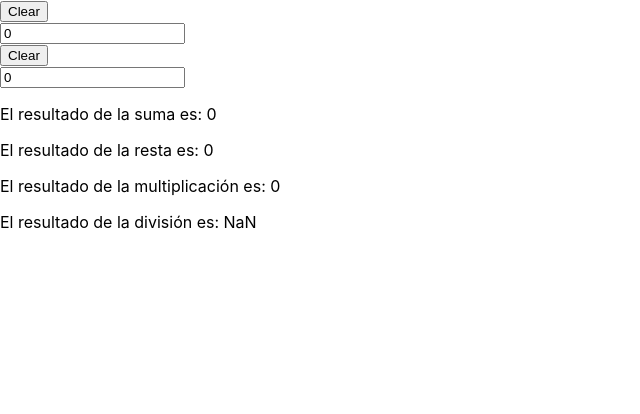
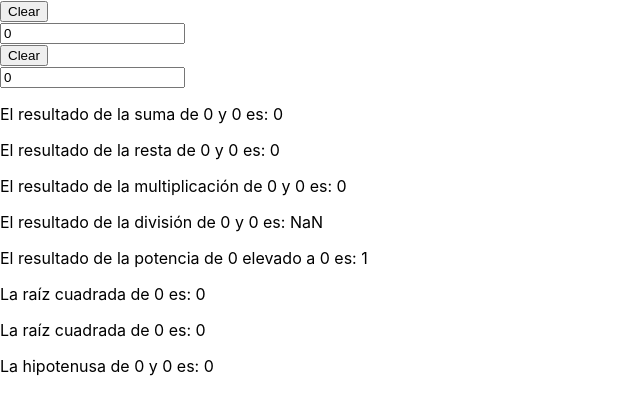
Before and after one commit to juanquattordio/calculadoraAvanzada, a React (Create React App) app: page / in a window 1280 px wide. Shown: the top 414 px of the page, without its empty margins (0-640 px from the left). Built offline with nearby package versions, Linux system fonts and the light colour scheme.

Commit message:
Se agrega calculo de potencia, raíz e hipotenusa

```diff
--- a/src/Result.js
+++ b/src/Result.js
@@ -5,21 +5,36 @@ function Result(props) {
     let [resultadoResta, setResultadoResta] = useState(0);
     let [resultadoMult, setResultadoMult] = useState(0);
     let [resultadoDiv, setResultadoDiv] = useState(0);
+    let [resultadoPow, setResultadoPow] = useState(0);
+    let [resultadoSqrtA, setResultadoSqrtA] = useState(0);
+    let [resultadoSqrtB, setResultadoSqrtB] = useState(0);
+    let [resultadoHyp, setResultadoHyp] = useState(0);
 
     useEffect(() => {
-        setResultadoSuma(parseFloat(props.value) + parseFloat(props.value2))
-        setResultadoResta(parseFloat(props.value) - parseFloat(props.value2))
-        setResultadoMult(parseFloat(props.value) * parseFloat(props.value2))
-        setResultadoDiv(parseFloat(props.value) / parseFloat(props.value2))
+        let a = parseFloat(props.value);
+        let b = parseFloat(props.value2);
+        setResultadoSuma(a + b);
+        setResultadoResta(a - b);
+        setResultadoMult(a * b);
+        setResultadoDiv(a / b);
+        setResultadoPow(Math.pow(a, b));
+        setResultadoSqrtA(Math.sqrt(a));
+        setResultadoSqrtB(Math.sqrt(b));
+        setResultadoHyp(Math.hypot(a, b));
     }, [props])
 
+    let a = parseFloat(props.value);
+    let b = parseFloat(props.value2);
     return (
         <div>
-            <p>El resultado de la suma es: {resultadoSuma} </p>
-            <p>El resultado de la resta es: {resultadoResta} </p>
-            <p>El resultado de la multiplicación es: {resultadoMult} </p>
-            <p>El resultado de la división es: {resultadoDiv} </p>
-
+            <p>El resultado de la suma de {a} y {b} es: {resultadoSuma} </p>
+            <p>El resultado de la resta de {a} y {b} es: {resultadoResta} </p>
+            <p>El resultado de la multiplicación de {a} y {b} es: {resultadoMult} </p>
+            <p>El resultado de la división de {a} y {b} es: {resultadoDiv} </p>
+            <p>El resultado de la potencia de {a} elevado a {b} es: {resultadoPow} </p>
+            <p>La raíz cuadrada de {a} es: {resultadoSqrtA} </p>
+            <p>La raíz cuadrada de {b} es: {resultadoSqrtB} </p>
+            <p>La hipotenusa de {a} y {b} es: {resultadoHyp} </p>
         </div>
     )
 }
```
